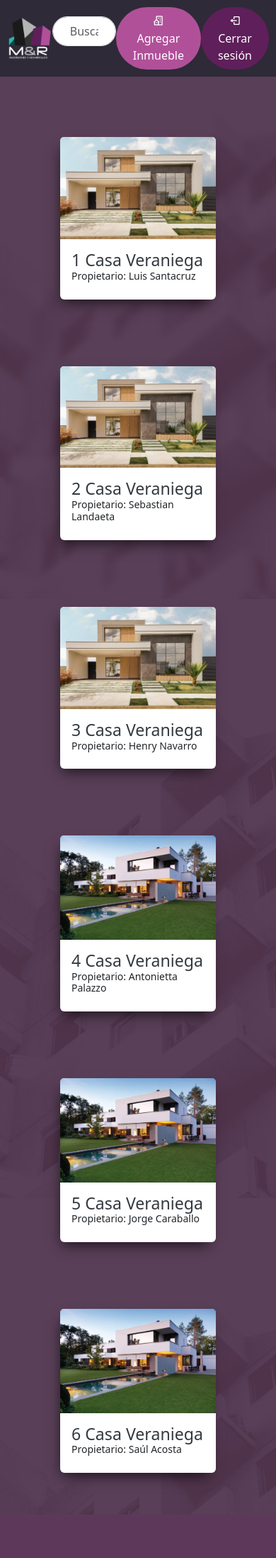
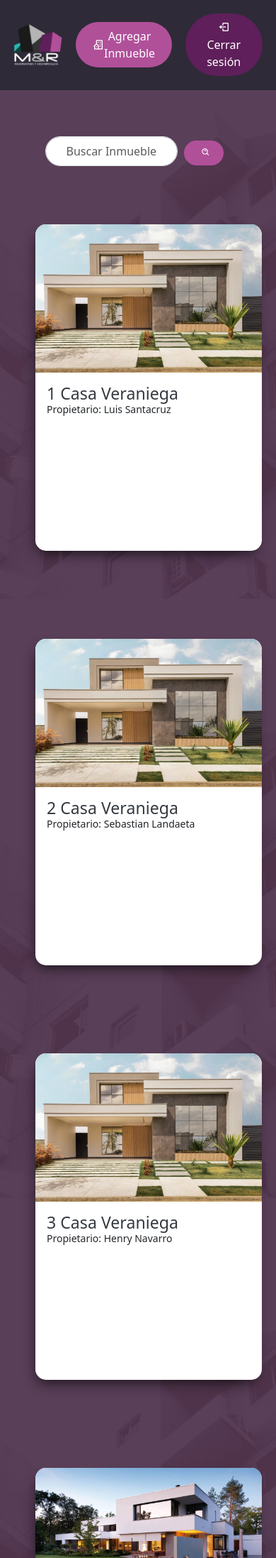
Before and after one commit to UNEG-Ing-Software-II/real_estate_management, a Django app: page /inicio_asesor/ in a window 390 px wide. Shown: the top 2195 px of the page at 71% size. Before the commit the page ends 2134 px from the top, so only its background shows below. Run offline with Django 5.2, Linux system fonts and the light colour scheme; some web fonts are replaced.

Commit message:
Fix: se acomodo la vista del asesor

```diff
--- a/app_Principal/static/styles/login.css
+++ b/app_Principal/static/styles/login.css
@@ -14,7 +14,6 @@ body{
   background-position: center center;
   background-size: cover;
   background-attachment: fixed;
-  backdrop-filter: blur(5px);
   position: absolute;
 }
 
@@ -115,7 +114,7 @@ input{
 
   .login-container{
     height: 440px;
-   }
+  }
 
   }
 
--- a/app_Principal/static/styles/style.css
+++ b/app_Principal/static/styles/style.css
@@ -25,12 +25,18 @@ h4{
   font-size: 14px;
 }
 
-.card{
+.card {
   border: none;
   -webkit-box-shadow: -4px 10px 19px -7px rgba(0,0,0,0.75);
   -moz-box-shadow: -4px 10px 19px -7px rgba(0,0,0,0.75);
   box-shadow: -4px 10px 19px -7px rgba(0,0,0,0.75);
-  margin:35px;
+  margin: 100px;
+  margin-top: 1cm;
+  width: 320px;
+  height: 460px;
+  box-sizing: border-box;
+  border-radius: 15px;
+  overflow: hidden;
 }
 
 .card-title{
@@ -55,3 +61,84 @@ h3{
 .cards{
   margin: 50px;
 }
+
+.btn-responsive {
+  display: flex;
+  align-items: center;
+  justify-content: center;
+  padding: 1em 2em;
+  border-radius: 2em;
+  font-size: 1em;
+  transition: all 0.3s ease;
+}
+
+.buscador {
+  display: flex;
+  justify-content: center;
+  align-items: center;
+  margin-top : 30px;
+}
+
+.buscador .btn {
+  margin-bottom: 20px;
+  margin-right: 10px;
+
+}
+
+@media (max-width: 567px) {
+  .btn-responsive {
+    display: block;
+    width: 80%;
+    text-align: center;
+    margin-bottom: center;
+    margin: 2.5%;
+  }
+}
+
+@media (max-width: 567px) {
+  .btn{
+    display: block;
+    width: 80%;
+    text-align: center;
+    margin-bottom: center;
+    margin: 2.5%;
+  }
+}
+
+@media (max-width: 567px) {
+  .h-12{
+    display: block;
+    width: 80%;
+    text-align: center;
+    margin-bottom: center;
+    margin: 2%;
+  }
+}
+
+@media (max-width: 567px) {
+  .buscador {
+    width: 100%;
+    text-align: center;
+    padding: 8px;
+    box-sizing: border-box;
+    border-radius: 1em;
+  }
+}
+
+@media (max-width: 567px) {
+  .card {
+    margin: 50px;
+    position: center;
+  }
+}
+
+
+@media (max-width: 567px) {
+  .buscador .btn {
+    width: 15%;
+    margin-bottom: 25px;
+    margin-right: 10px;
+    font-size: 0.8em; /* Reducir el tamaño del texto del botón */
+    padding: 5px 10px; /* Reducir el espacio alrededor del texto */
+  }
+}
--- a/app_Principal/templates/index.html
+++ b/app_Principal/templates/index.html
@@ -22,7 +22,7 @@
                 <h2>ACCEDE A TU CUENTA</h2>
                 <form method="POST">
                     {% csrf_token %}
-                    <input type="email"  placeholder="email" id="usuario" name="correo">
+                    <input type="email"  placeholder="Email" id="usuario" name="correo">
                     <input type="password"  placeholder="Contraseña" id="password" name="password" >
                     <button type="submit" class="btn btn-primary">ACCEDER</button>
                 </form>
--- a/app_Principal/templates/views_asesor/views_asesor.html
+++ b/app_Principal/templates/views_asesor/views_asesor.html
@@ -13,13 +13,8 @@
                     alt="M&R Logo"
                     class="h-12"
                 />
-                <input
-                    type="text"
-                    placeholder="Buscar Inmueble"
-                    class="form-control rounded-pill px-4 py-2 w-50"
-                />
-
-                <button type="button" class="btn btn-secondary rounded-pill px-4 py-2 in" data-bs-toggle="modal" data-bs-target="#exampleModal"><i class='bx bx-building-house'></i>Agregar Inmueble
+                <button type="button" class="btn-responsive d-flex rounded-pill px-4 py-2 in" data-bs-toggle="modal" data-bs-target="#exampleModal">
+                    <i class='bx bx-building-house'></i> Agregar Inmueble
                 </button>
 
                 <!-- Modal -->
@@ -45,15 +40,13 @@
                                     <option value="Galpón">Galpón</option>
                                     <option value="F. Comercio">F. Comercio</option>
                                     <option value="Otros">Otros</option>
-                                </select>
-
+                                </select> <br>
                                 <label for="InputEstado" class="form-label">Estado</label>
                                 <select class="form-select" aria-label="Default select example" required>
                                     <option selected disabled hidden>Seleccione un tipo de estado</option>
                                     <option value="En venta">En venta</option>
                                     <option value="En alquiler">En alquiler</option>
-                                </select>
-
+                                </select><br>
                                 <label for="InputPrecio" class="form-label">Precio</label>
                                 <input type="number" class="form-control" id="InputPrecio" min="1" required>
 
@@ -79,10 +72,21 @@
 
                 <a class="btn btn-secondary rounded-pill px-4 py-2 out" href="/cerrar_sesion/"> <i class='bx bx-log-out'></i>Cerrar sesión</a>
             </div>
+
+
         </nav>
 
+        <br>
+        <div class="d-fluid">
+        <div class="buscador">
+            <input type="text" placeholder="Buscar Inmueble" class="form-control rounded-pill px-4 py-2 w-50 center" />
+            <button type="button" class="d-fluid btn btn-secondary rounded-pill px-4 py-2 in "><i class='bx bx-search-alt'></i></button>
+        </div>
+    </div>
         <!-- cards -->
-        <div class="cards">
+        <div class="cards-fluid">
+
+
             <div class="row">
                 <div class="col-12 col-sm-6 col-lg-4 mb-4">
                     <div class="card bg-white">
```
Also changed, not shown: MyR/backend.py (+4 -4 lines).
